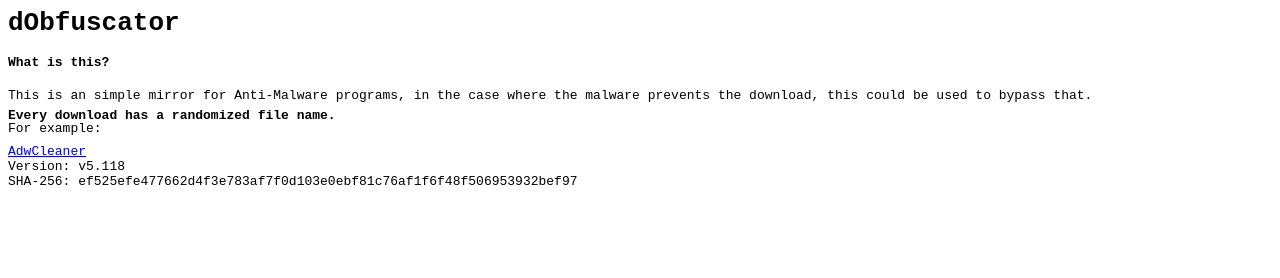
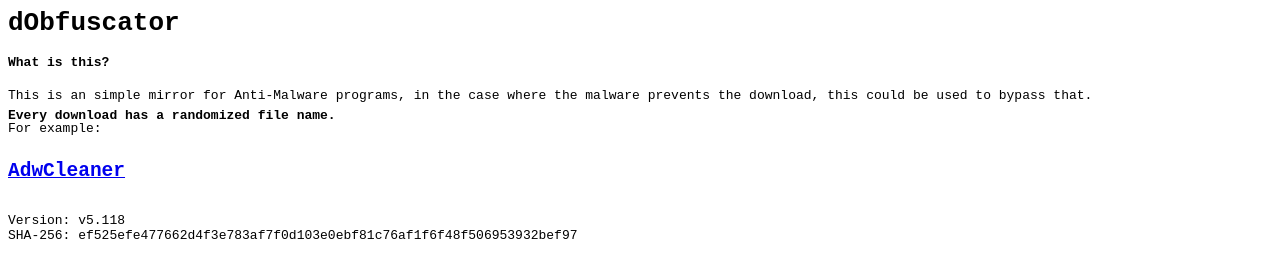
Before and after one commit to dObfuscator/dobfuscator.github.io, a plain HTML site: page index.html in a window 1280 px wide. Drawn offline with Linux system fonts and the light colour scheme; a script that the page names is missing.

Commit message:
Update index.html

```diff
--- a/index.html
+++ b/index.html
@@ -11,7 +11,7 @@
 <span style="line-height: 0px"><strong><p>Every download has a randomized file name.</p></strong><code>For example: </code><code id="ran"></code></span>
 <br>
 <br>
-<a href="/adwcleaner.oexe" download id="adw">AdwCleaner</a>
+<a href="/adwcleaner.oexe" download id="adw"><h2>AdwCleaner</h2></a>
 <br>
 <code>
 Version: v5.118
```
